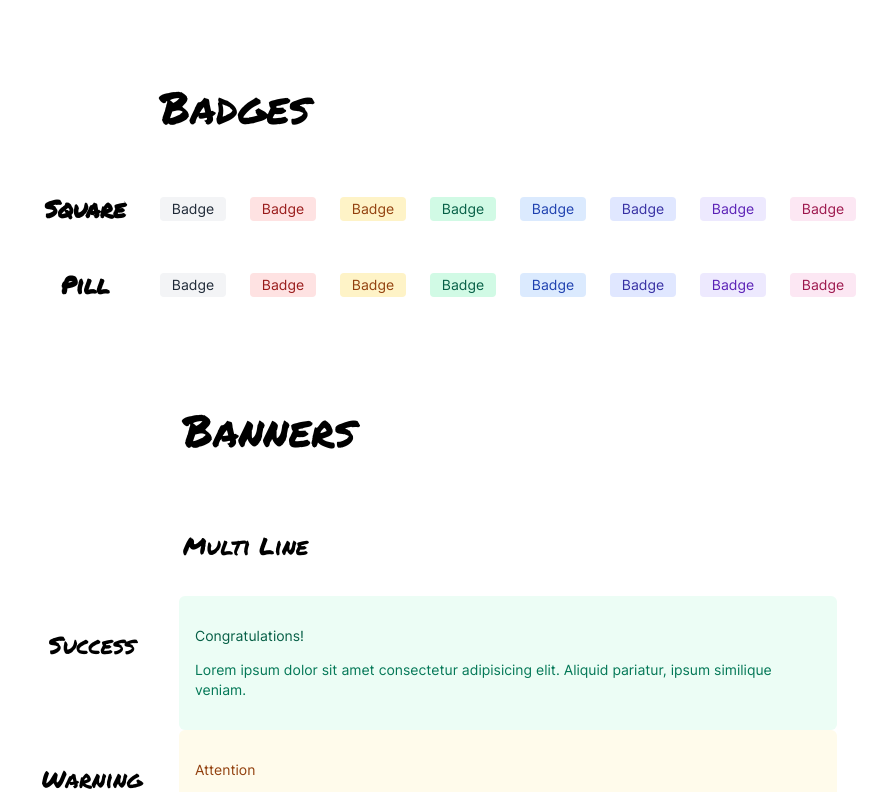
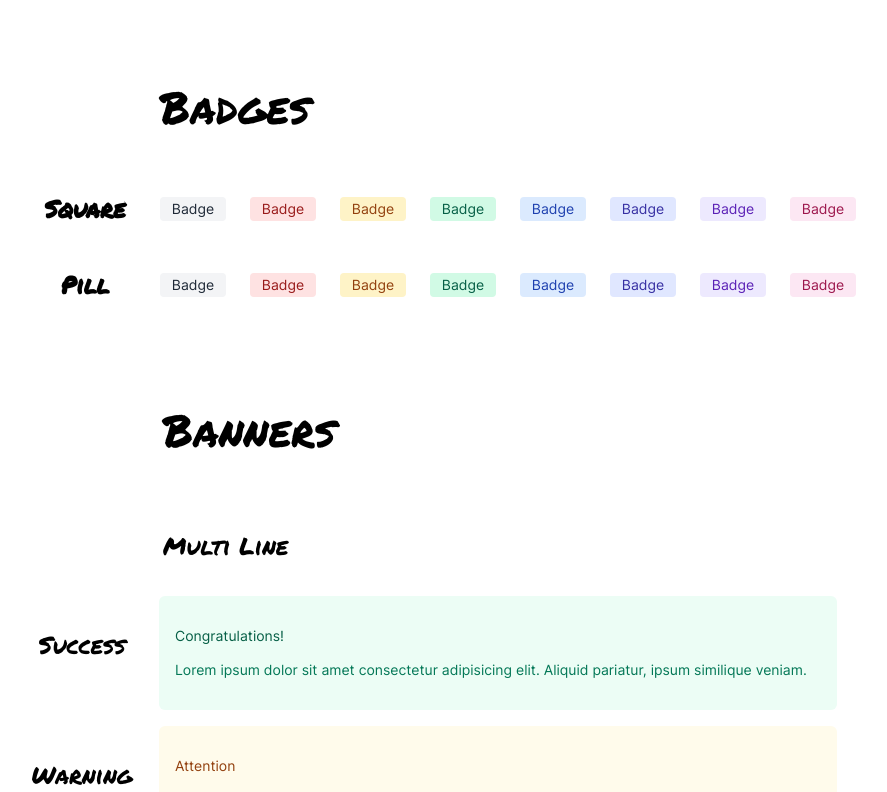
Before and after one commit to gabholli/component-library, a React (Create React App) app: page / in a window 1280 px wide. Shown: the top 792 px of the page, without its empty margins (207-1094 px from the left). Built offline with nearby package versions, Linux system fonts and the light colour scheme.

Commit message:
Readjusted whitespace between grid elements

```diff
--- a/src/App.css
+++ b/src/App.css
@@ -185,7 +185,7 @@ body {
     max-width: 1000px;
     /* padding: 2.875em; */
     display: grid;
-    grid-template: 125px auto auto/ 200px 1fr 1fr 1fr 1fr;
+    grid-template: 125px auto auto/ 1fr 1fr 1fr 1fr 1fr;
     grid-template-areas:
       ". banner-heading banner-heading . ."
       ". multi-heading multi-heading . ."
@@ -210,8 +210,9 @@ body {
     padding: 0 2.875em;
     max-width: 900px;
     display: grid;
-    grid-template: auto / 150px auto auto;
+    grid-template: auto / 130px auto auto;
     grid-template-areas: "subheading container container";
+    margin-bottom: 1em;
   }
 
 
```
